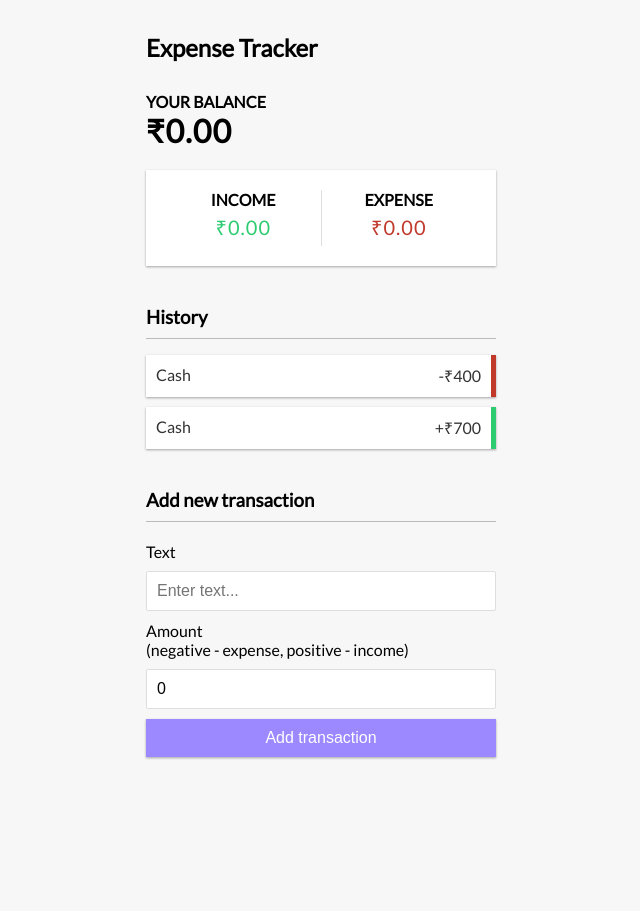
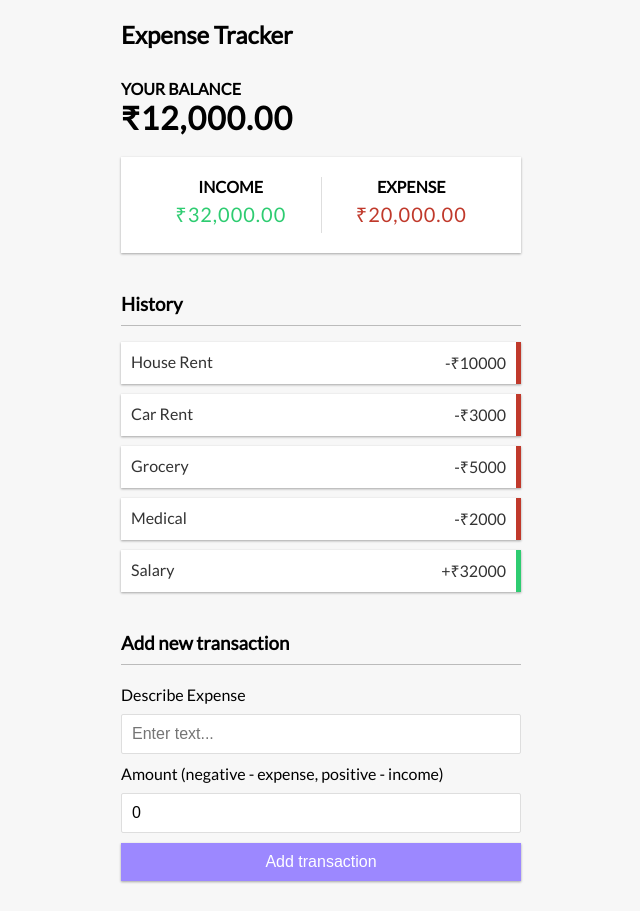
Before and after one commit to trymycode/Expense-Tracker-Application, a React (Create React App) app: page / in a window 1280 px wide. Shown: the whole page, without its empty margins (319-959 px from the left). Before the commit the page ends 800 px from the top, so only its background shows below. Built offline with nearby package versions, Linux system fonts and the light colour scheme; the HTML template or start-up script is replaced by a standard one.

Commit message:
added global state, action and reducer functions

```diff
--- a/src/App.css
+++ b/src/App.css
@@ -21,7 +21,7 @@ body {
 
 .container {
   margin: 30px auto;
-  width: 350px;
+  width: 400px;
 }
 
 h1 {
--- a/src/App.js
+++ b/src/App.js
@@ -5,9 +5,10 @@ import Balance from "./components/balance/Balance";
 import IncomeExpenses from "./components/income/IncomeExpenses";
 import TransactionList from "./components/transactionList/TransactionList";
 import AddTransaction from "./components/addTransaction/AddTransaction";
+import { GlobalProvider } from "./context/GlobalState";
 function App() {
   return (
-    <div>
+    <GlobalProvider>
       <Header />
       <div className="container">
         <Balance />
@@ -15,7 +16,7 @@ function App() {
         <TransactionList />
         <AddTransaction />
       </div>
-    </div>
+    </GlobalProvider>
   );
 }
 
--- a/src/components/addTransaction/AddTransaction.js
+++ b/src/components/addTransaction/AddTransaction.js
@@ -1,11 +1,17 @@
-import React, { useState } from "react";
+import React, { useState, useContext } from "react";
+import { GlobalContext } from "../../context/GlobalState";
 
 function AddTransaction() {
   const [text, setText] = useState("");
   const [amount, setAmount] = useState(0);
+  const { addTransaction, transactions } = useContext(GlobalContext);
   const onSubmit = (e) => {
-      e.preventDefault();
-    console.log("onSubmit is called.amount", amount, "text", text);
+    e.preventDefault();
+    let key = transactions.length + 1;
+    let transaction = { key, text, amount:+amount };
+    addTransaction(transaction)
+    setText('');
+    setAmount(0);
   };
 
   return (
@@ -13,7 +19,7 @@ function AddTransaction() {
       <h3>Add new transaction</h3>
       <form onSubmit={onSubmit}>
         <div className="form-control">
-          <label htmlFor="text">Text</label>
+          <label htmlFor="text">Describe Expense</label>
           <input
             type="text"
             value={text}
@@ -23,8 +29,8 @@ function AddTransaction() {
         </div>
         <div className="form-control">
           <label htmlFor="amount">
-            Amount <br />
-            (negative - expense, positive - income)
+            Amount (negative - expense, positive - income)
+
           </label>
           <input
             type="number"
--- a/src/components/balance/Balance.js
+++ b/src/components/balance/Balance.js
@@ -1,10 +1,17 @@
-import React from "react";
+import React, {useContext} from "react";
+import { GlobalContext } from "../../context/GlobalState";
+import {moneyFormatter} from "./../../utility/utility";
+
 
 function Balance() {
+  const { transactions } = useContext(GlobalContext);
+  const amounts = transactions && transactions.map(transaction => transaction.amount);
+
+  const total = amounts && amounts.reduce((acc, item) => (acc += item), 0);
   return (
     <>
       <h4>Your Balance</h4>
-      <h1>&#8377;0.00</h1>
+      <h1>&#8377;{moneyFormatter(total)}</h1>
     </>
   );
 }
--- a/src/components/income/IncomeExpenses.js
+++ b/src/components/income/IncomeExpenses.js
@@ -1,15 +1,27 @@
-import React from "react";
+import React, { useContext } from "react";
+import { GlobalContext } from "../../context/GlobalState";
+import { moneyFormatter } from "./../../utility/utility";
 
 function IncomeExpenses() {
+  const { transactions } = useContext(GlobalContext);
+  const amounts = transactions && transactions.map((transaction) => transaction.amount);
+
+  const income = amounts && amounts
+    .filter((item) => item > 0)
+    .reduce((acc, item) => (acc += item), 0);
+
+  const expense =
+   amounts && amounts.filter((item) => item < 0).reduce((acc, item) => (acc += item), 0) *
+    -1;
   return (
     <div className="inc-exp-container">
       <div>
         <h4>Income</h4>
-        <p className="money plus">&#8377;0.00</p>
+        <p className="money plus">&#8377;{moneyFormatter(income)}</p>
       </div>
       <div>
         <h4>Expense</h4>
-        <p className="money minus">&#8377;0.00</p>
+        <p className="money minus">&#8377;{moneyFormatter(expense)}</p>
       </div>
     </div>
   );
--- /dev/null
+++ b/src/components/singleTransaction/Transaction.js
@@ -0,0 +1,19 @@
+import React, { useContext } from "react";
+import { GlobalContext } from "../../context/GlobalState";
+
+export const Transaction = ({ item }) => {
+  let sign = item.amount < 0 ? "-" : "+";
+  let class_name = item.amount < 0 ? "minus" : "plus";
+  const { deleteTransaction } = useContext(GlobalContext);
+  return (
+    <li className={class_name}>
+      {item.text}{" "}
+      <span>
+        {sign}&#8377;{Math.abs(item.amount)}
+      </span>
+      <button className="delete-btn" onClick={()=>deleteTransaction(item.id)}>
+        X
+      </button>
+    </li>
+  );
+};
--- a/src/components/transactionList/TransactionList.js
+++ b/src/components/transactionList/TransactionList.js
@@ -1,18 +1,18 @@
-import React from "react";
+import React, { useContext } from "react";
+import { GlobalContext } from "../../context/GlobalState";
+import {Transaction} from "../singleTransaction/Transaction";
+function TransactionList() {
+  const { transactions } = useContext(GlobalContext);
 
-function TransactionList() {
   return (
     <>
       <h3>History</h3>
-      <ul id="list" className="list">
-        <li className="minus">
-          Cash <span>-&#8377;400</span>
-          <button className="delete-btn">X</button>
-        </li>
-        <li className="plus">
-          Cash <span>+&#8377;700</span>
-          <button className="delete-btn">X</button>
-        </li>
+      <ul className="list">
+        {transactions && transactions.map((item,i) => {
+          return (
+            <Transaction item={item} key={i}/>
+          );
+        })}
       </ul>
     </>
   );
--- /dev/null
+++ b/src/context/GlobalState.js
@@ -0,0 +1,41 @@
+import React, { createContext, useReducer } from "react";
+import AppReducer from "../reducer/AppReducer";
+// initial state
+const initialState = {
+  transactions: [
+    { id: 1, text: "House Rent", amount: -10000 },
+    { id: 2, text: "Car Rent", amount: -3000 },
+    { id: 3, text: "Grocery", amount: -5000 },
+    { id: 4, text: "Medical", amount: -2000 },
+    { id: 5, text: "Salary", amount: 32000 },
+  ],
+};
+// global context
+export const GlobalContext = createContext(initialState);
+
+// provider component to provide initial state to a component
+
+export const GlobalProvider = ({ children }) => {
+  // include reducer which will update the state
+  const [state, dispatch] = useReducer(AppReducer, initialState);
+
+  // Actions
+  function deleteTransaction(id) {
+    dispatch({ type: "DELETE_TRANSACTION", payload: id });
+  }
+  function addTransaction(transaction) {
+    dispatch({ type: "ADD_TRANSACTION", payload:  transaction});
+  }
+
+  return (
+    <GlobalContext.Provider
+      value={{
+        transactions: state.transactions,
+        deleteTransaction,
+        addTransaction
+      }}
+    >
+      {children}
+    </GlobalContext.Provider>
+  );
+};
--- /dev/null
+++ b/src/reducer/AppReducer.js
@@ -0,0 +1,16 @@
+export default (state, action) => {
+  switch (action.type) {
+    case "DELETE_TRANSACTION":
+      return {
+        ...state,
+        transactions: state.transactions.filter((x) => x.id !== action.payload),
+      };
+      case "ADD_TRANSACTION":
+        return {
+          ...state,
+          transactions:[action.payload,...state.transactions]
+        }
+    default:
+      return state;
+  }
+};
--- /dev/null
+++ b/src/utility/utility.js
@@ -0,0 +1,15 @@
+//Money formatter function
+export const moneyFormatter = (num) => {
+ if(num) {let p = num.toFixed(2).split(".");
+  return (
+
+    p[0]
+      .split("")
+      .reverse()
+      .reduce(function (acc, num, i, orig) {
+        return num === "-" ? acc : num + (i && !(i % 3) ? "," : "") + acc;
+      }, "") +
+    "." +
+    p[1]
+  );}
+};
```
